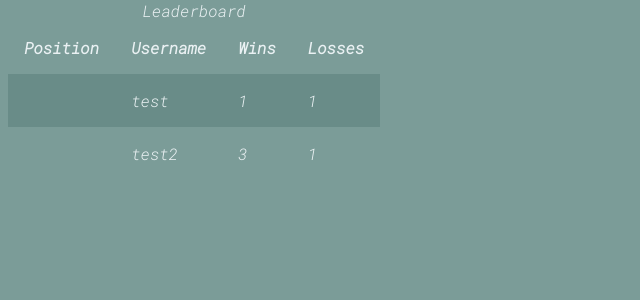
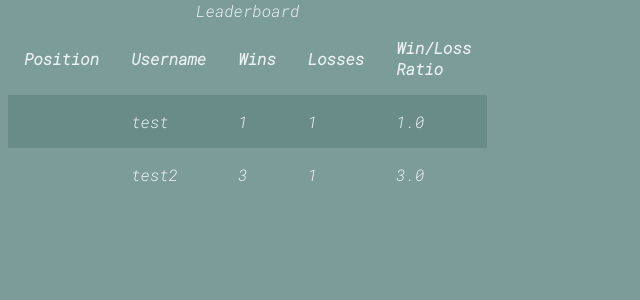
Before and after one commit to kelsodumez/PaperScissorsRock, a Flask app: page / in a window 1280 px wide. Shown: the part 53-353 px from the top of the page, without its empty margins (0-640 px from the left). Run offline with Flask 2, Linux system fonts and the light colour scheme; data comes from the database, SQL or seed files in the repository; both versions use the stored data as it was after the commit.

Commit message:
1.5.1 - work on win/loss ratio, need to remove possibilty of divide by 0 error

```diff
--- a/templates/home.html
+++ b/templates/home.html
@@ -9,6 +9,7 @@
         <th>Username</th>
         <th>Wins</th>
         <th>Losses</th>
+        <th>Win/Loss Ratio</th>
     </tr>
     {% for user in users %}
         <tr>
@@ -16,6 +17,7 @@
             <td>{{user.username}}</td>
             <td>{{user.gamesWon}}</td>
             <td>{{user.gamesLost}}</td>
+            <td>{{user.gamesWon / user.gamesLost}}</td>
         </tr>
     {%endfor%}
 </table>
```
Also changed, not shown: psr.db.
